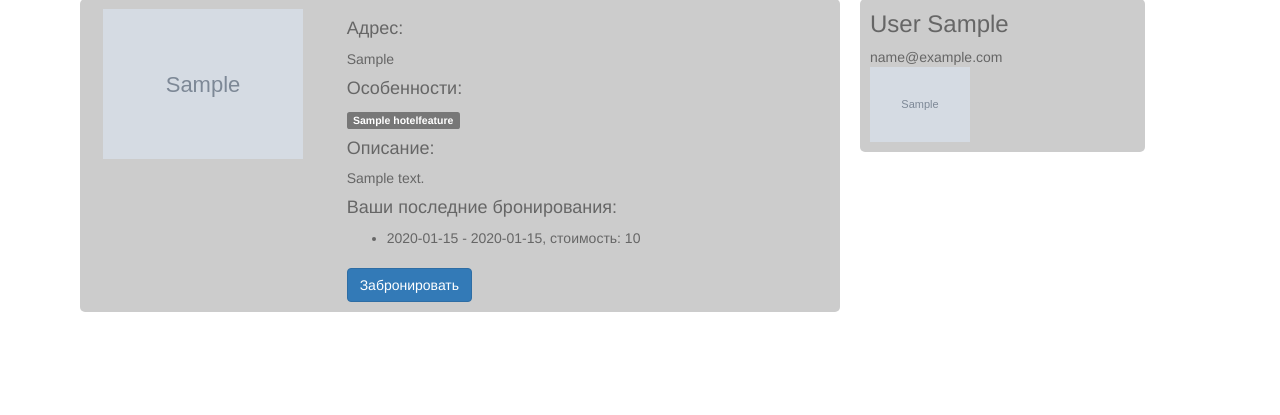
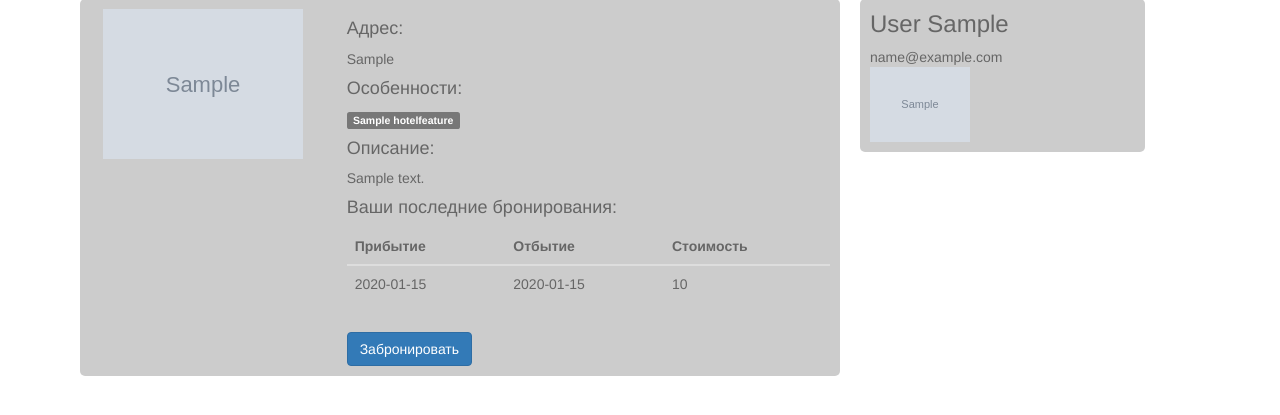
Before and after one commit to EgorDudyrev/RIP_HW, a Django app: a page that uses dj_project/hw/templates/hotel_page.html in a window 1280 px wide. Shown: the part 134-549 px from the top of the page. Run offline with Django 3.2, Linux system fonts and the light colour scheme; a user stored in the database is signed in; tables that the repository leaves empty hold one stand-in row (values such as "Sample post"); grey boxes marked "Sample" are stand-in pictures; some libraries are stand-ins or nearby versions.

Commit message:
Add some beauty

```diff
--- a/dj_project/hw/static/js/scripts.js
+++ b/dj_project/hw/static/js/scripts.js
@@ -54,7 +54,13 @@ $(document).ready(function(){
     console.log('Document is ready');
 
     if(document.URL.match('hw/hotels')){
-        load_last_bookings()
+        load_last_bookings();
+        $("#id_start_date_month").change(calc_price);
+        $("#id_start_date_day").change(calc_price);
+        $("#id_start_date_year").change(calc_price);
+        $("#id_end_date_month").change(calc_price);
+        $("#id_end_date_day").change(calc_price);
+        $("#id_end_date_year").change(calc_price);
     }
 
     //при нажатию на любую кнопку, имеющую класс .btn_modal_booking
@@ -108,13 +114,4 @@ $(document).ready(function(){
             },
         })
     })
-
-    if(document.URL.match('hw/hotels')){
-        $("#id_start_date_month").change(calc_price);
-        $("#id_start_date_day").change(calc_price);
-        $("#id_start_date_year").change(calc_price);
-        $("#id_end_date_month").change(calc_price);
-        $("#id_end_date_day").change(calc_price);
-        $("#id_end_date_year").change(calc_price);
-    };
 });
--- a/dj_project/hw/templates/hotel_page.html
+++ b/dj_project/hw/templates/hotel_page.html
@@ -24,7 +24,7 @@
             {% endif %}
             <div><h4>Описание:</h4> {{ hotel.description }}</div>
             <div><h4 id="last_bookings_header" hidden="True">Ваши последние бронирования:</h4></div>
-            <ul id="last_bookings" onload="load_last_bookings()" ></ul>
+            <table class="table" id="last_bookings" onload="load_last_bookings()"></table>
             <!--<div><a class="btn btn-primary" href="{% url 'booking' hotel.name %}" role="button" style="margin-top: 10px;">Забронировать</a></div>-->
             <div><a href="#" class="btn btn-primary btn_modal_booking" style="margin-top: 10px;">Забронировать</a></div>
 
--- a/dj_project/hw/views.py
+++ b/dj_project/hw/views.py
@@ -264,8 +264,8 @@ def ajax_last_bookings(request):
     if len(bookings) == 0:
         return HttpResponse('-')
 
-    response = ""
+    response = "<thead><tr><th>Прибытие</th><th>Отбытие</th><th>Стоимость</th></tr></thead>"
     for b in bookings:
-        response += "<li>{} - {}, стоимость: {}</li>".format(b.start_date, b.end_date, b.price)
+        response += "<tr><td>{}</td><td>{}</td><td>{}</td></tr>".format(b.start_date, b.end_date, b.price)
 
     return HttpResponse(response)
```
